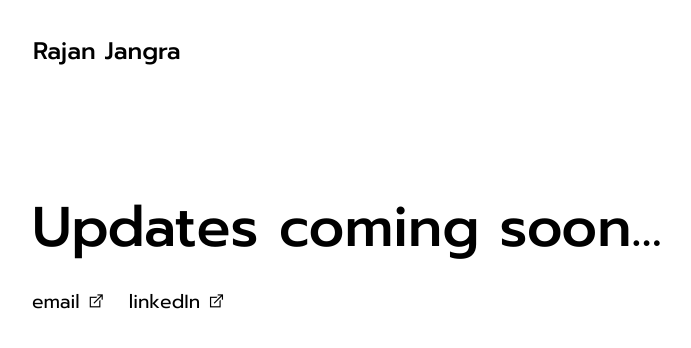
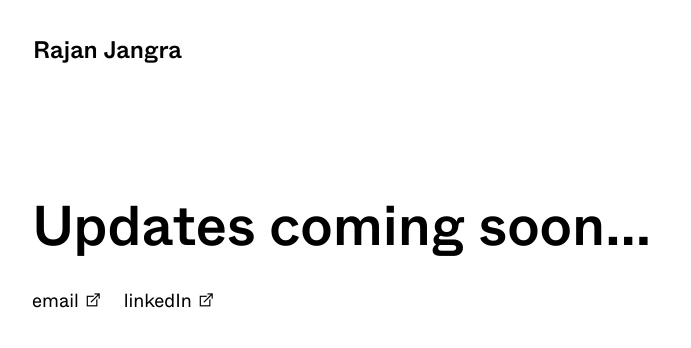
Before and after one commit to rajangra/Portfolio, a plain HTML site: page index.html in a window 1280 px wide. Shown: the whole page, without its empty margins (15-706 px from the left). Drawn offline with nearby package versions, Linux system fonts and the light colour scheme.

Commit message:
updated fonts

```diff
--- a/css/fonts.css
+++ b/css/fonts.css
@@ -1,17 +1,17 @@
 @font-face {
-    font-family: "Cera-Pro-Light";
-    src: url('../fonts/Cera-Pro-Light.otf') format('otf');
-    font-weight: 300;
+    font-family: 'whytemedium';
+    src: url('/fonts/whyte-medium-webfont.woff2') format('woff2'),
+         url('/fonts/whyte-medium-webfont.woff') format('woff');
+    font-weight: normal;
+    font-style: normal;
+
 }
 
 @font-face {
-    font-family: "Cera-Pro-Medium";
-    src: url('../fonts/Cera-Pro-Medium.otf') format('otf');
-    font-weight: 500;
+    font-family: 'whytebook';
+    src: url('/fonts/whyte-book-webfont.woff2') format('woff2'),
+         url('/fonts/whyte-book-webfont.woff') format('woff');
+    font-weight: normal;
+    font-style: normal;
+
 }
-
-@font-face {
-    font-family: "Cera-Pro-Bold";
-    src: url('../fonts/Cera-Pro-Bold.otf') format('otf');
-    font-weight: 600;
-}
--- a/css/main.css
+++ b/css/main.css
@@ -104,7 +104,7 @@ color: black;
 
 
 body {
-  font-family: "Prompt", -apple-system, BlinkMacSystemFont, "Segoe UI", Roboto, Oxygen-Sans, Ubuntu, Cantarell, "Helvetica Neue", sans-serif;
+  font-family: "whytebook", -apple-system, BlinkMacSystemFont, "Segoe UI", Roboto, Oxygen-Sans, Ubuntu, Cantarell, "Helvetica Neue", sans-serif;
   font-size: var(--size-body);
   line-height: 1.618;
   color: black;
@@ -128,6 +128,7 @@ body {
   font-weight: 500;
   font-size: var(--size-normal);
   margin-right: 4rem;
+  font-family: 'whytemedium';
 }
 
 .nav-link {
@@ -186,7 +187,7 @@ h4,
 h5,
 h6 {
   font-weight: 500;
-  font-family: "Prompt";
+  font-family: 'whytemedium';
   line-height: 125%;
 }
 
```
Also changed, not shown: fonts/Cera Pro Regular Italic.otf (deleted), fonts/Cera-Pro-Bold.otf (deleted), fonts/Cera-Pro-Light.otf (deleted), fonts/Cera-Pro-Medium.otf (deleted), fonts/whyte-book-webfont.woff (added), fonts/whyte-book-webfont.woff2 (added), fonts/whyte-medium-webfont.woff (added), fonts/whyte-medium-webfont.woff2 (added).
